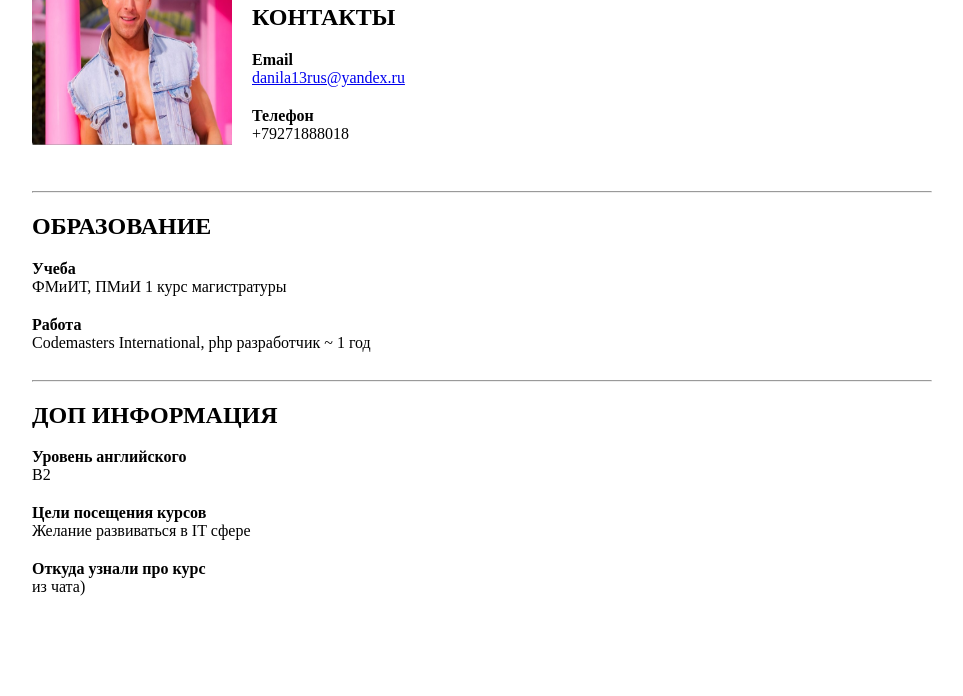
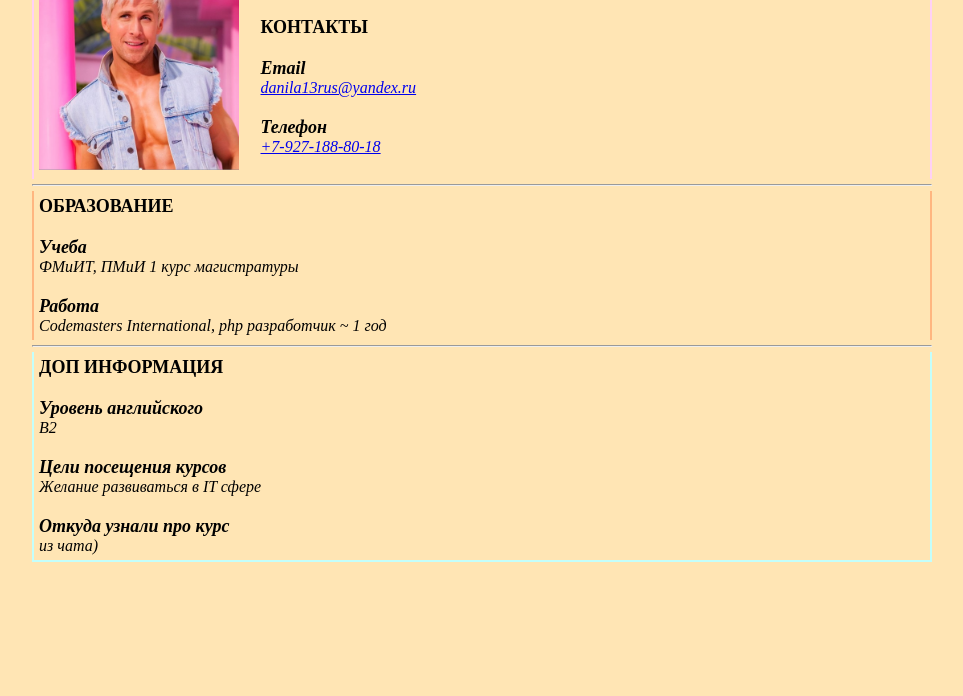
Before and after one commit to KaddaRilni/cv, a plain HTML site: page index.html in a window 1280 px wide. Shown: the part 104-800 px from the top of the page, without its empty margins (158-1121 px from the left). Drawn offline with Linux system fonts and the light colour scheme.

Commit message:
refactoring to bem

```diff
--- a/css/main.css
+++ b/css/main.css
@@ -1,46 +1,117 @@
 html {
   --primary-color: #000;
-  --bg-color: #fff;
+  --bg-color: #ffe5b4;
 }
 
 body {
   background-color: var(--bg-color);
+  max-width: 900px;
+  margin: 0 auto;
+  padding-top: 20px;
 }
 
-h2{
-  text-transform: uppercase;
+.cv__item_bold{
+  font-weight: bold;
+}
+
+.cv__item_size_x-large{
+  font-size: x-large;
+}
+
+.cv__item_size_large{
+  font-size: large;
+}
+
+.cv__header{
+  text-align: center;
+  margin-bottom: 20px;
+}
+
+.cv__content-item{
+  font-style: italic;
+}
+
+.cv__item-key{
+  margin-top: 20px;
 }
 
 .contacts {
   /*в вёрстке редко ограничивают высоту блоков, потому что текста в блоке может быть много больше, используют max/min-height*/
-  height: 30%;
-  padding-bottom: 20px;
+  display: flex;
 }
 
 /*классы пишут не в верблюжьей нотации (заглавные не используются), правильно будет .contacts-content или по БЭМ это .contacts__content*/
-.contactsContent {
-  margin-left: 220px;
+.contacts__content {
+  width: 75%;
+}
+
+.contacts__image {
+  width: 25%;
+}
+
+.contacts__name{
+  margin-bottom: 20px;
+}
+
+.contacts__name_bold{
+  font-weight: bold;
+}
+
+.contacts__header{
+  margin-bottom: 20px;
+}
+
+.experience__header{
+  margin-bottom: 20px;
+}
+
+.info__header{
+  margin-bottom: 20px;
+}
+
+.cv__item_uppercase{
+  text-transform: uppercase;
 }
 
 /*картинка некорректных размеров 200x200 относительно исходника, надо использовать object-fit свойство чтобы правильно расстягивалась*/
 .krutoiChuvak {
   /*сейчас уже перешли на grid/flex компоновки, float возможен в <article> когда позиционируют картинку относительно параграфов*/
-  float: left;
-  padding: 0;
-  width: 200px;
-  height: 200px;
+  object-fit: cover;
 }
 
-.cv {
-  max-width: 900px;
-  margin: 0 auto;
-  padding-top: 20px;
+.contacts__border{
+  border: 2px solid #ffd1f5;
+  border-bottom-width: 0;
+  padding: 5px;
 }
 
-.baseType {
-  font-weight: bold;
+.experience__border{
+  border: solid #ffb680;
+  border-width: 0 2px;
+  padding: 5px;
 }
 
-.baseValue {
-  padding-bottom: 20px;
+.info__border{
+  border: 2px solid #c3fffc;
+  border-top-width: 0;
+  padding: 5px;
 }
+
+dl {
+  padding: 0;
+  margin: 0
+}
+dt {
+  /* adjust the width; make sure the total of both is 100% */
+  padding: 0;
+  margin: 0
+}
+dd {
+  /* adjust the width; make sure the total of both is 100% */
+  padding: 0;
+  margin: 0
+}
+
+hr{
+  margin:5px 0;
+}
--- a/index.html
+++ b/index.html
@@ -1,6 +1,6 @@
 <!DOCTYPE html>
 <!--у тебя ru используется, из английского только <title />-->
-<html lang="en">
+<html lang="ru">
 <head>
     <meta charset="UTF-8">
     <meta http-equiv="X-UA-Compatible" content="IE=edge">
@@ -10,82 +10,93 @@
     <link rel="stylesheet" href="css/main.css">
 </head>
 <body>
-    <div class="cv">
-        <div class="contacts">
-<!--            по хорошему размеры width/height пишут в html, чтобы браузер заранее выделил нужное место под картинку-->
-            <img src="images/krutoiChuvak1.jpg" alt="krutoi chuvak" class="krutoiChuvak" />
+    <header class="cv">
+        <div class="cv__header cv__item_bold cv__item_size_x-large">Curriculum vitae</div>
+    </header>
 
-            <div class="contactsContent">
-                <h1>Кирдюшкин Данила Владимирович</h1>
-                <h2>Контакты</h2>
+    <main>
+        <section class="contacts contacts__border">
+            <!--            по хорошему размеры width/height пишут в html, чтобы браузер заранее выделил нужное место под картинку-->
+            <div class="contacts__image">
+                <img src="images/krutoiChuvak1.jpg"  style="width: 200px; height: 200px" alt="krutoi chuvak" class="krutoiChuvak" />
+            </div>
 
-<!--                правильно будет использовать dl dt dd или табличное представление, div тоже ок, но здесь можно добавить семантики -->
+            <div class="contacts__content">
+                <div class="contacts__name cv__item_size_x-large cv__item_bold">Кирдюшкин Данила Владимирович</div>
+                <div class="contacts__header cv__item_uppercase cv__item_size_large cv__item_bold">Контакты</div>
+<!--                    contacts__content_blue-->
+                <dl class="cv__content-item">
+                    <dt class="cv__item-key cv__item_size_large cv__item_bold">
+                        Email
+                    </dt>
+                    <dd class="cv__item-value">
+                        <a href="mailto:danila13rus@yandex.ru">danila13rus@yandex.ru</a>
+                    </dd>
 
-                <div class="baseType">
-                    Email
-                </div>
-                <div class="baseValue">
-                    <a href="mailto:danila13rus@yandex.ru">danila13rus@yandex.ru</a>
-                </div>
+                    <dt class="cv__item-key cv__item_size_large cv__item_bold">
+                        Телефон
+                    </dt>
+                    <dd class="cv__item-value">
+                        <a href="tel:+79271888018">+7-927-188-80-18</a>
+                    </dd>
+                </dl>
+                <!--                правильно будет использовать dl dt dd или табличное представление, div тоже ок, но здесь можно добавить семантики -->
+                    <!--                    здесь также стоит через <a href="tel:-->
+            </div>
+        </section>
+        <hr>
+        <section class="experience experience__border">
+            <div class="experience__content">
+                <div class="experience__header cv__item_uppercase cv__item_size_large cv__item_bold">Образование</div>
+                <dl class="cv__content-item">
+                    <dt class="cv__item-key cv__item_size_large cv__item_bold">
+                        Учеба
+                    </dt>
+                    <dd class="cv__item-value">
+                        ФМиИТ, ПМиИ 1 курс магистратуры
+                    </dd>
 
-                <div class="baseType">
-                    Телефон
-                </div>
-                <div class="baseValue">
-<!--                    здесь также стоит через <a href="tel:-->
-                    +79271888018
-                </div>
+                    <dt class="cv__item-key cv__item_size_large cv__item_bold">
+                        Работа
+                    </dt>
+                    <dd class="cv__item-value">
+                        Codemasters International, php разработчик ~ 1 год
+                    </dd>
+                </dl>
             </div>
-        </div>
+        </section>
         <hr>
-        <div class="experience">
-            <div class="experienceContent">
-                <h2>Образование</h2>
-                <div class="baseType">
-                    Учеба
-                </div>
+        <section class="info info__border">
+            <div class="info__content">
+                <div class="info__header cv__item_uppercase cv__item_size_large cv__item_bold">Доп информация</div>
+                <dl class="cv__content-item">
+                    <dt class="cv__item-key cv__item_size_large cv__item_bold">
+                        Уровень английского
+                    </dt>
+                    <dd class="cv__item-value">
+                        B2
+                    </dd>
 
-                <div class="baseValue">
-                    ФМиИТ, ПМиИ 1 курс магистратуры
-                </div>
+                    <dt class="cv__item-key cv__item_size_large cv__item_bold">
+                        Цели посещения курсов
+                    </dt>
+                    <dd class="cv__item-value">
+                        Желание развиваться в IT сфере
+                    </dd>
 
-                <div class="baseType">
-                    Работа
-                </div>
+                    <dt class="cv__item-key cv__item_size_large cv__item_bold">
+                        Откуда узнали про курс
+                    </dt>
+                    <dd class="cv__item-value">
+                        из чата)
+                    </dd>
+                </dl>
+            </div>
+        </section>
+    </main>
 
-                <div class="baseValue">
-                    Codemasters International, php разработчик ~ 1 год
-                </div>
-            </div>
-        </div>
-        <hr>
-        <div class="info">
-            <div class="infoContent">
-                <h2>Доп информация</h2>
-                <div class="baseType">
-                    Уровень английского
-                </div>
+    <footer class="main-footer">
 
-                <div class="baseValue">
-                    B2
-                </div>
-
-                <div class="baseType">
-                    Цели посещения курсов
-                </div>
-
-                <div class="baseValue">
-                    Желание развиваться в IT сфере
-                </div>
-
-                <div class="baseType">
-                    Откуда узнали про курс
-                </div>
-
-                <div class="baseValue">
-                    из чата)
-                </div>
-            </div>
-        </div>
+    </footer>
 </body>
 </html>
```
Also changed, not shown: 1 other file.
